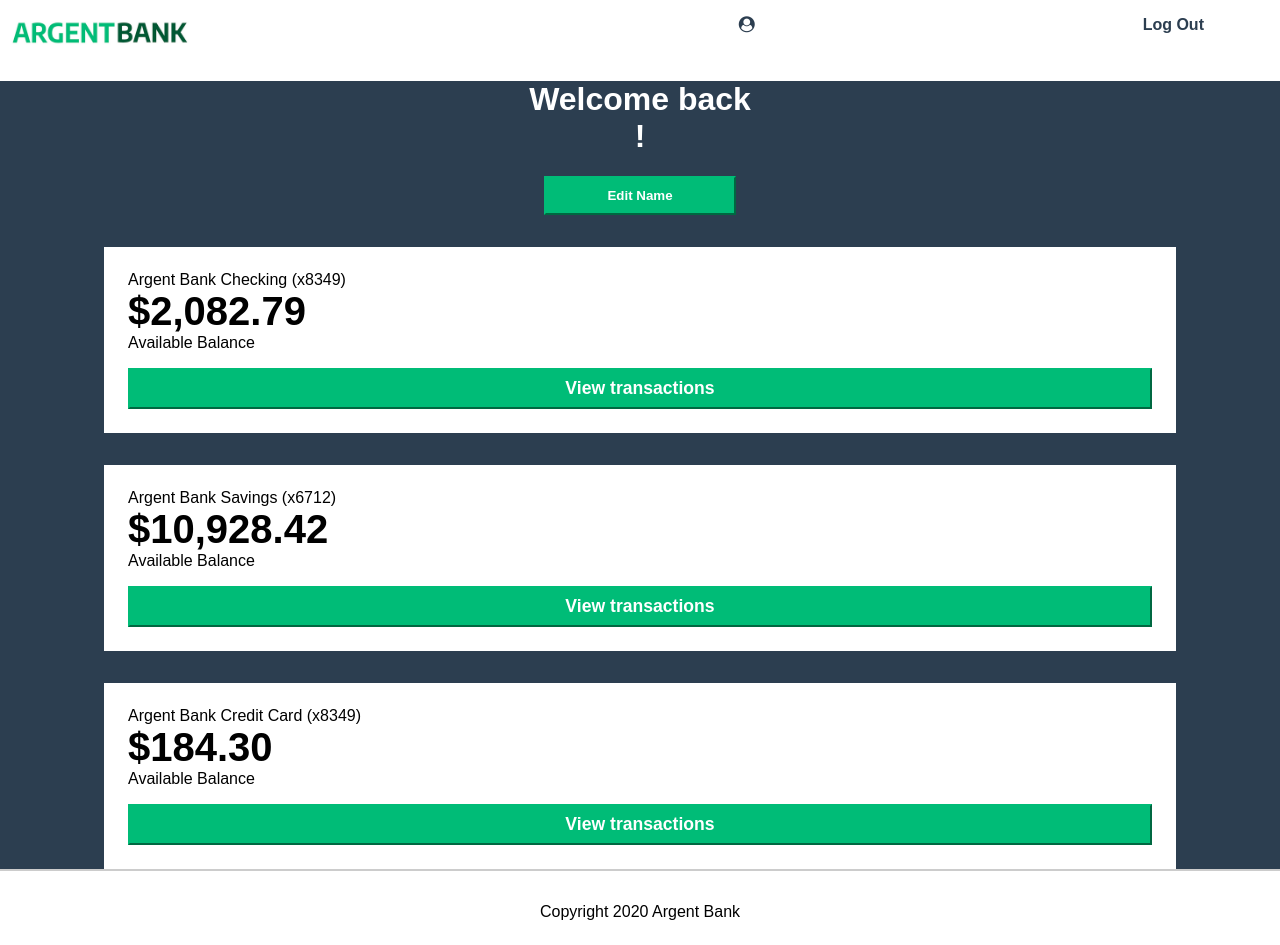
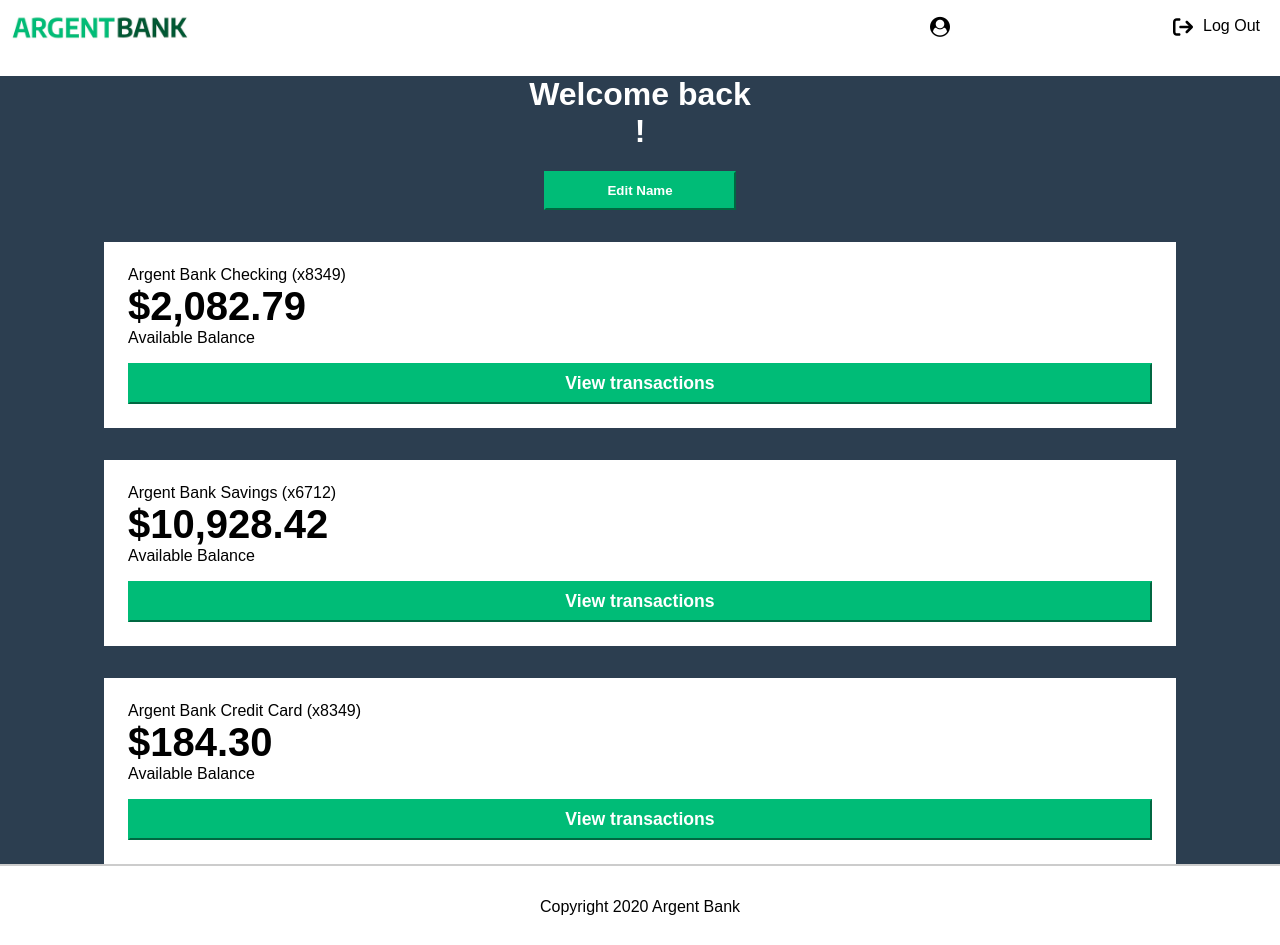
Before and after one commit to Nadau07/Argent-Bank, a React (Create React App) app: page /user/1 in a window 1280 px wide. Built offline with nearby package versions, Linux system fonts and the light colour scheme.

Commit message:
CSS en cours de modification

```diff
--- a/src/components/Banner.jsx
+++ b/src/components/Banner.jsx
@@ -6,19 +6,19 @@ import { NavLink } from "react-router-dom";
 function Banner() {
   return(
     <nav className="nav">
-    <div className="image_banner">
+
       <NavLink to={`/`}><img className="image_banner_logo" src={LogoSite} alt="Logo Argent Bank"/>
       </NavLink>
 
 
 
-    </div>
+
 
    <div className="sign-in-content">
 
-   <i className="fa fa-user-circle sign-in-icon"></i>
-
-        <NavLink to={`/SignIn`} className="sign-in">Sign In</NavLink>
+        <NavLink to={`/SignIn`} className="sign-in no-underline">
+         <i className="fa fa-user-circle sign-in-icon"> Sign In</i>
+       </NavLink>
 
    </div>
 
--- a/src/components/BannerLog.jsx
+++ b/src/components/BannerLog.jsx
@@ -3,6 +3,7 @@ import "../style/banner.css";
 import { NavLink } from "react-router-dom";
 import {useDispatch} from 'react-redux';
 import { EditUser } from "../services/redux";
+import IconLogOut from "../img/icon-log-out.svg";
 
 
 function Banner({userName}) {
@@ -11,23 +12,21 @@ function Banner({userName}) {
 
   return(
     <nav className="nav">
-    <div className="image_banner">
+
       <NavLink to={`/`}><img className="image_banner_logo" src={LogoSite} alt="Logo Argent Bank"/>
       </NavLink>
 
+   <div className="sign-out">
 
+    <NavLink to={"/SignIn"} className="no-underline">
+    <i className="fa fa-user-circle sign-in-icon">{userName}</i>
+    </NavLink>
 
-    </div>
-
-   <div className="sign-out-content">
-
-   <i className="fa fa-user-circle sign-in-icon"></i>
-   <p>{userName}</p>
-        <NavLink to={`/SignIn`} className="sign-out"
+        <NavLink to={`/SignIn`} className="no-underline div-logout"
          onClick={() => {
             dispatch(EditUser());
             localStorage.clear();
-          }}>Log Out</NavLink>
+          }}><img src={IconLogOut} alt="icon-logout" className="icon-logout"/> Log Out</NavLink>
 
    </div>
 
--- a/src/style/banner.css
+++ b/src/style/banner.css
@@ -1,56 +1,50 @@
-*{
-    width: 100%;
-}
+
 .nav{
-display: flex;
-justify-content: space-between;
-align-items: center;
-padding-top:5px;
+    display:flex;
+    align-items:center;
+    justify-content: space-between;
 }
 
 .image_banner_logo{
-    max-width: 100%;
     width: 200px;
-    cursor:pointer;
+    float: left;
+}
+.sign-in-content{
+    padding-right:10px;
+}
+.sign-in{
+    padding:10px;
+}
+.sign-in-icon{
+    display:flex;
+    justify-content: flex-end;
+    font-size:20px;
+    gap:10px;
+    color:black;
+
+}
+.no-underline{
+      text-decoration: none;
+      color:black;
+}
+.sign-in-icon:hover{
+ text-decoration: underline;
 }
 
-.sign-in-content, .sign-out-content{
-    font-weight: bold;
-    cursor:pointer;
-    font-family: 'Arial';
+.sign-out{
+    padding:10px;
     display:flex;
 }
+.div-logout{
+    display:flex;
+    justify-content: flex-end;
+    padding-right:10px;
+}
+.icon-logout{
+    width: 20px;
+    padding-right:10px;
+}
 
-.sign-in, .sign-out{
-    text-decoration: none;
-    color: #2c3e50;
-}
-.sign-in:hover{
+.no-underline:hover{
     text-decoration: underline;
 }
-.sign-out:hover{
-    text-decoration: underline;
-}
-/** CSS pour le composant BannerLog **/
-
-
-
-@media (min-width: 920px){
-
-.nav{
-    display:flex;
-    justify-content: space-between;
-}
-.image_banner_logo{
-    float:left;
-}
-.sign-in-content{
-    display:flex;
-    text-align: right;
-    width: 15%;
-}
-.sign-in{
-    margin-right:10px;
-}
-
-}
```
Also changed, not shown: src/img/icon-log-out.svg (added), src/img/icon-user.svg (added).
